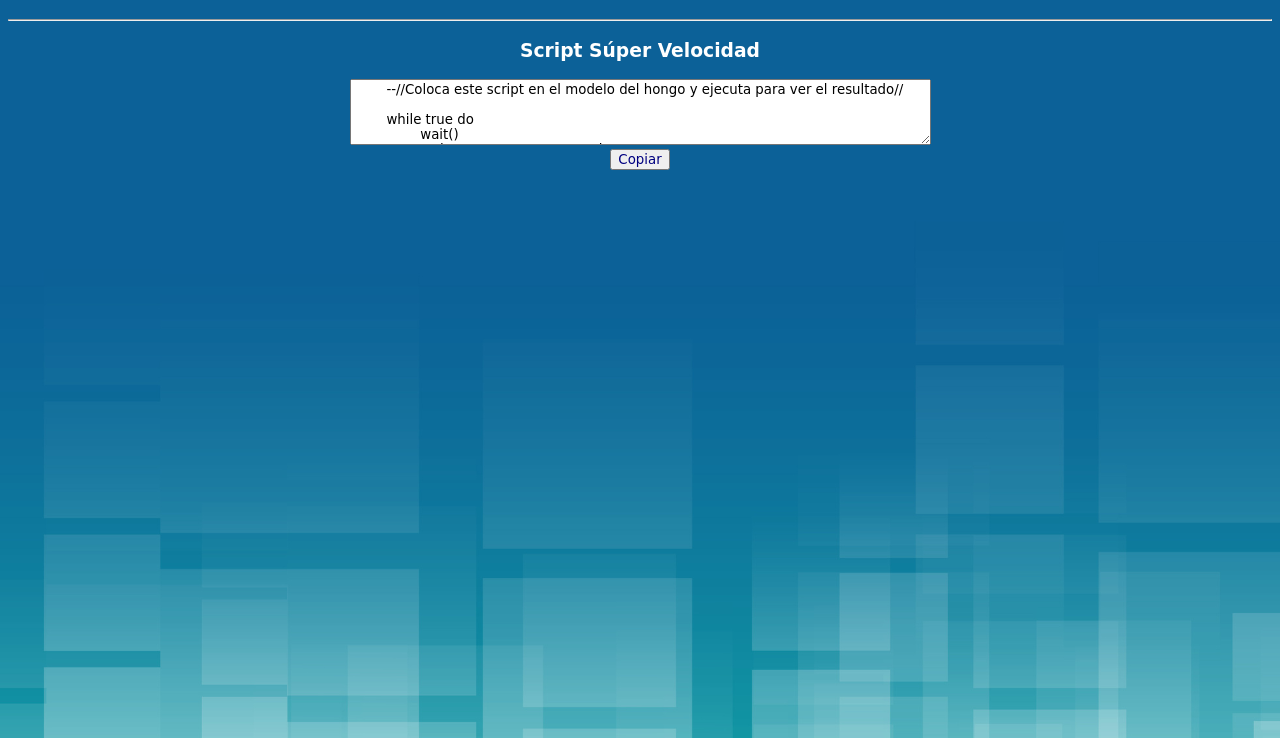
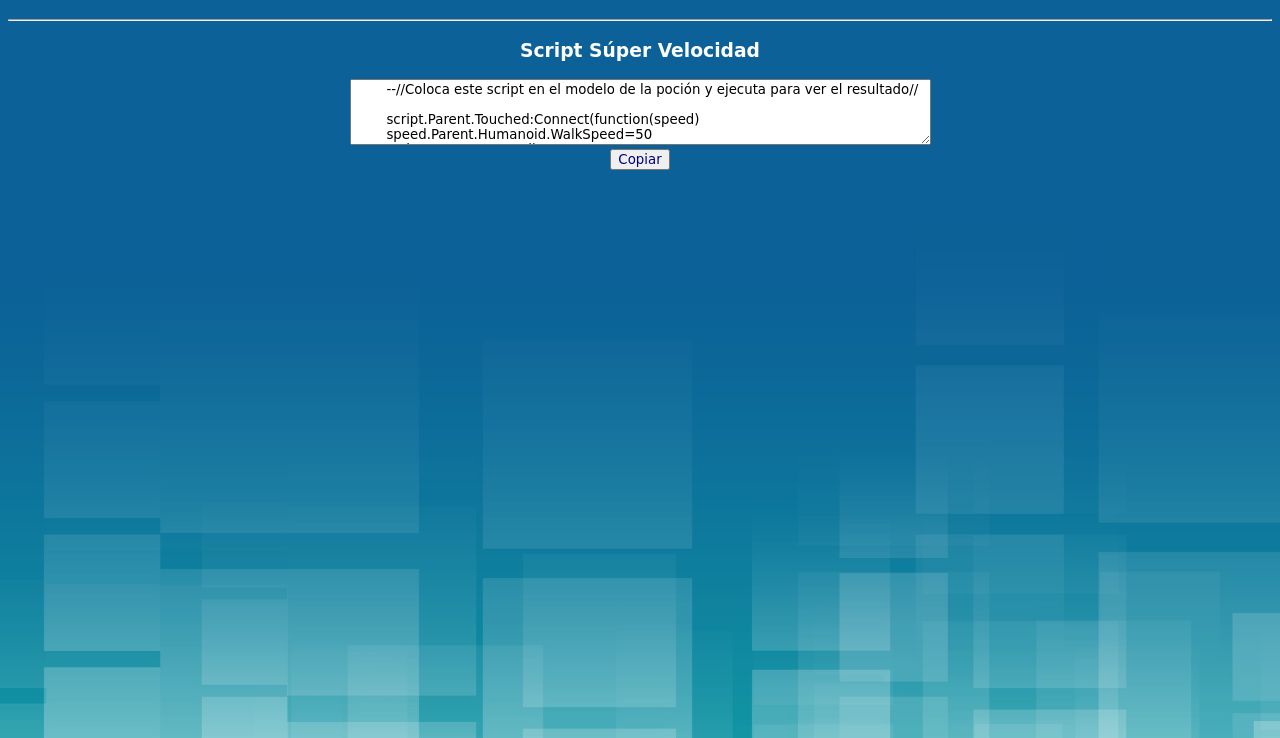
Before and after one commit to DanielaGMiranda/scriptC7, a plain HTML site: page index.html in a window 1280 px wide. Shown: the part 62-800 px from the top of the page. Drawn offline with Linux system fonts and the light colour scheme; a web font is replaced by a local one.

Commit message:
Update index.html

```diff
--- a/index.html
+++ b/index.html
@@ -16,12 +16,13 @@
     <hr>
     <h3>Script Súper Velocidad</h3>
     <textarea cols='80' rows='4' id="codigo">
-        --//Coloca este script en el modelo del hongo y ejecuta para ver el resultado//
+        --//Coloca este script en el modelo de la poción y ejecuta para ver el resultado//
 
-        while true do
-	        wait()
-	        script.Parent.CFrame = script.Parent.CFrame * CFrame.fromEulerAngles(0.1,0.1,0.1)
-        end
+        script.Parent.Touched:Connect(function(speed)
+	speed.Parent.Humanoid.WalkSpeed=50
+	script.Parent:Destroy()
+	end)
+
 
         </textarea><br>
         <button type="button" id="copyClip" data-clipboard-target="#codigo">Copiar</button>
```
